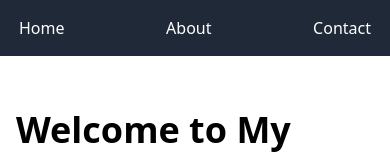
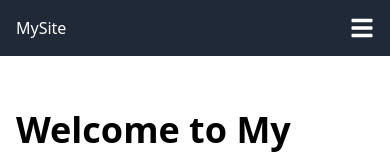
Before and after one commit to theMorganObject/next-static-template, a Next.js app: page / in a window 390 px wide. Shown: the top 154 px of the page. Built offline with nearby package versions, Linux system fonts and the light colour scheme.

Commit message:
mobile hamburger nav and modal

```diff
--- a/package.json
+++ b/package.json
@@ -13,7 +13,8 @@
     "nodemailer": "^6.9.16",
     "react": "19.0.0-rc-02c0e824-20241028",
     "react-dom": "19.0.0-rc-02c0e824-20241028",
-    "react-hook-form": "^7.53.1"
+    "react-hook-form": "^7.53.1",
+    "react-icons": "^5.3.0"
   },
   "devDependencies": {
     "@types/node": "^20",
--- a/src/components/Navbar.tsx
+++ b/src/components/Navbar.tsx
@@ -1,23 +1,98 @@
+'use client';
+
+import { useState, useEffect } from 'react';
 import Link from 'next/link';
+import { FaBars, FaTimes } from 'react-icons/fa';
 
 export default function Navbar() {
+  const [isOpen, setIsOpen] = useState(false);
+  const [isClosing, setIsClosing] = useState(false);
   const navItems = [
     { href: '/', text: 'Home' },
     { href: '/about', text: 'About' },
     { href: '/contact', text: 'Contact' },
   ];
 
+  // Close modal on 'Escape' key press
+  useEffect(() => {
+    const handleKeyDown = (event: KeyboardEvent) => {
+      if (event.key === 'Escape') {
+        closeMenuWithTransition();
+      }
+    };
+
+    document.addEventListener('keydown', handleKeyDown);
+    return () => document.removeEventListener('keydown', handleKeyDown);
+  }, []);
+
+  const toggleMenu = () => {
+    if (isOpen) {
+      closeMenuWithTransition();
+    } else {
+      setIsOpen(true);
+    }
+  };
+
+  const closeMenuWithTransition = () => {
+    setIsClosing(true);
+    const timeoutId = setTimeout(() => {
+      setIsOpen(false);
+      setIsClosing(false);
+    }, 200);
+
+    return () => clearTimeout(timeoutId);
+  };
+
   return (
-    <nav className='w-full sticky top-0 bg-gray-800'>
-      <div className='max-w-sm mx-auto px-4'>
-        <ul className='flex justify-between py-4 text-white'>
-          {navItems.map((item) => (
-            <li key={item.text}>
-              <Link href={item.href}>{item.text}</Link>
-            </li>
-          ))}
-        </ul>
+    <nav className='sticky top-0 z-50 w-full bg-gray-800'>
+      <div className='flex justify-between grow'>
+        {/* Logo Text */}
+        <h1 className='text-white p-4'>MySite</h1>
+        <div className='flex justify-end p-4'>
+          {/* Desktop Menu */}
+          <ul className='hidden sm:flex text-white'>
+            {navItems.map((item) => (
+              <li key={item.text} className='mr-4'>
+                <Link href={item.href}>{item.text}</Link>
+              </li>
+            ))}
+          </ul>
+
+          {/* Hamburger Icon */}
+          <button className='text-white sm:hidden' onClick={toggleMenu}>
+            {isOpen ? <FaTimes size={24} /> : <FaBars size={24} />}
+          </button>
+        </div>
       </div>
+
+      {/* Mobile Menu Modal Overlay */}
+      {isOpen && (
+        <div
+          className={`fixed inset-0 z-40 bg-black bg-opacity-85 flex flex-col items-center justify-center sm:hidden transition-opacity duration-250 ${
+            isClosing ? 'opacity-0' : 'opacity-100'
+          }`}
+          onClick={closeMenuWithTransition} // Closes menu on overlay click
+        >
+          {/* Close Icon Inside Overlay */}
+          <button
+            className='absolute top-4 right-4 text-white z-50'
+            onClick={closeMenuWithTransition}
+          >
+            <FaTimes size={24} />
+          </button>
+
+          <ul
+            className='space-y-6 text-white text-2xl'
+            onClick={(e) => e.stopPropagation()} // Prevents overlay click from closing when clicking menu items
+          >
+            {navItems.map((item) => (
+              <li key={item.text} onClick={closeMenuWithTransition}>
+                <Link href={item.href}>{item.text}</Link>
+              </li>
+            ))}
+          </ul>
+        </div>
+      )}
     </nav>
   );
 }
```
Also changed, not shown: 1 other file (tests, documents, lock files or other folders).
